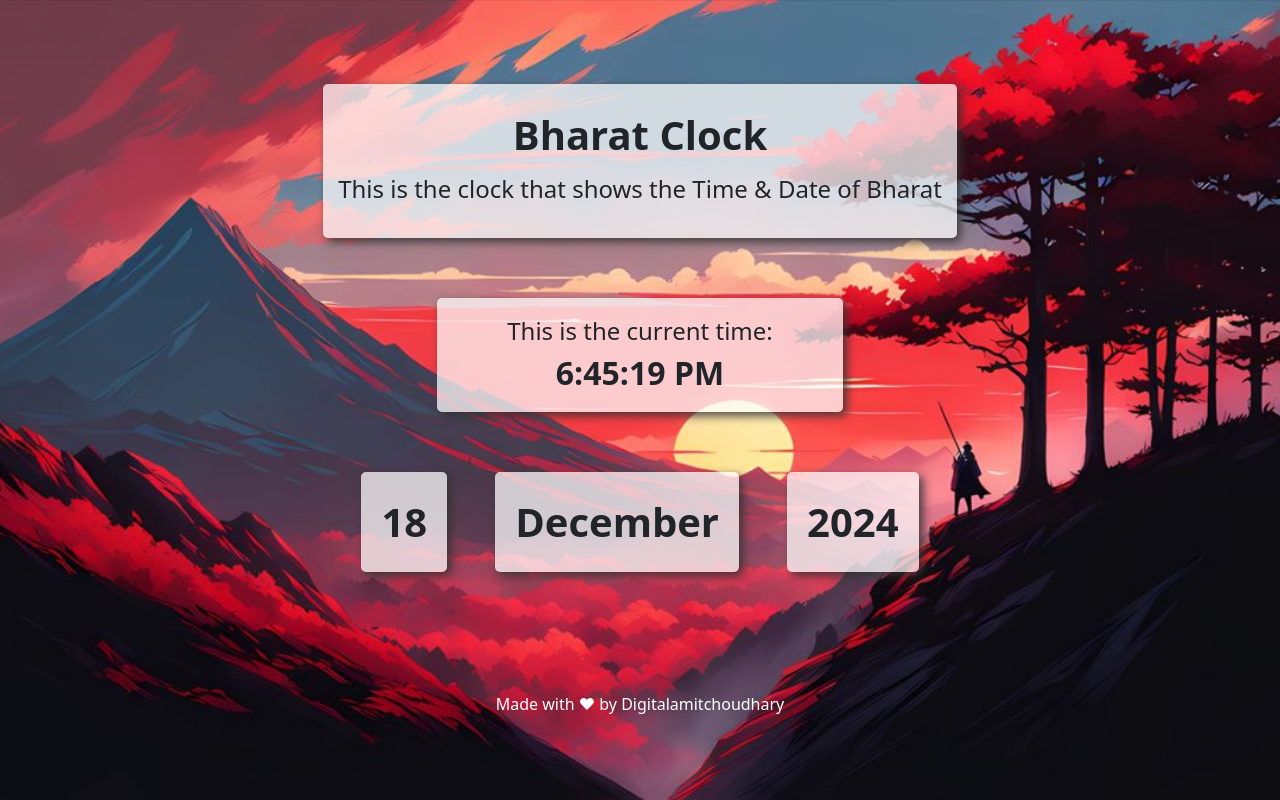
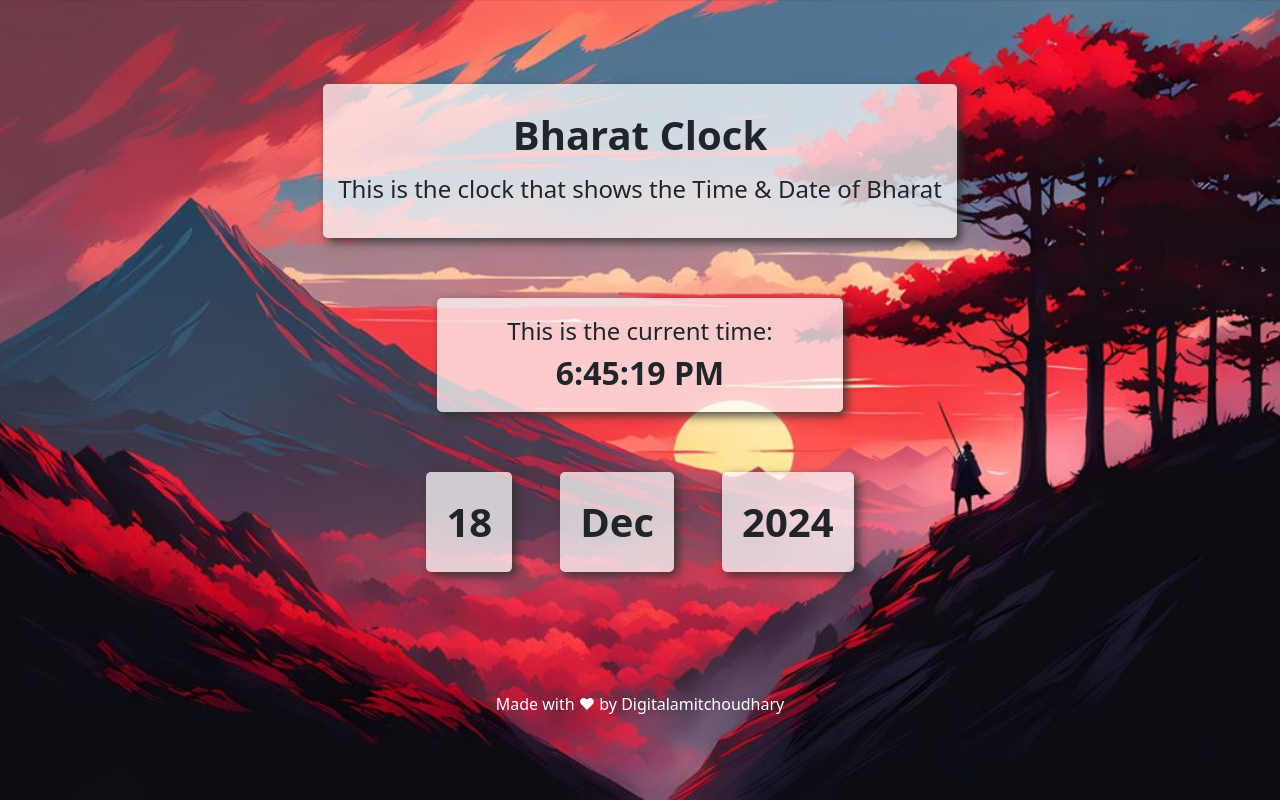
Before and after one commit to digitalamitchoudhary/bharat-clock, a React (Vite) app: page / in a window 1280 px wide. Built offline with nearby package versions, Linux system fonts and the light colour scheme.

Commit message:
Update IndiaDate.jsx

```diff
--- a/src/Component/IndiaDate.jsx
+++ b/src/Component/IndiaDate.jsx
@@ -15,8 +15,8 @@
    }, []);
 
 const monthNames = [
-  "January", "February", "March", "April", "May", "June",
-  "July", "August", "September", "October", "November", "December"
+  "Jan", "Feb", "Mar", "Apr", "May", "Jun",
+  "Jul", "Aug", "Sep", "October", "Nov", "Dec"
 ];
   // Extract day, month, and year
   const day = currentTime.getDate(); // Day of the month (1-31)
```
